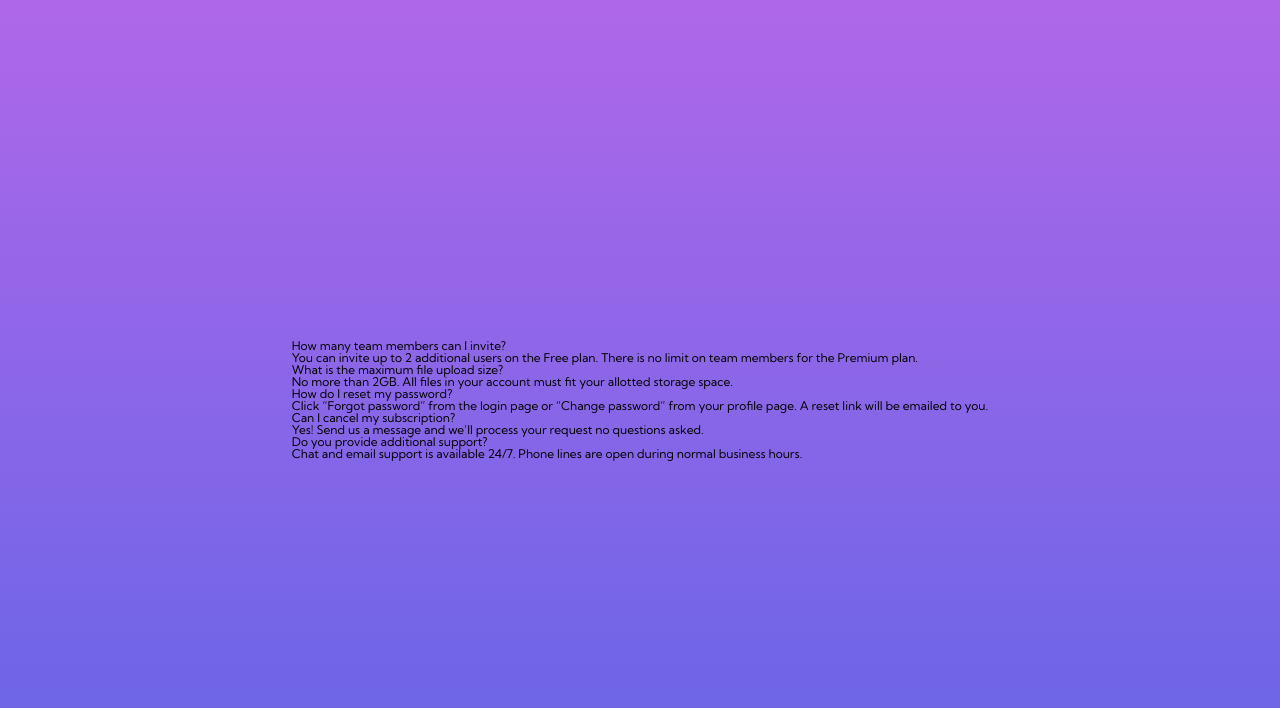
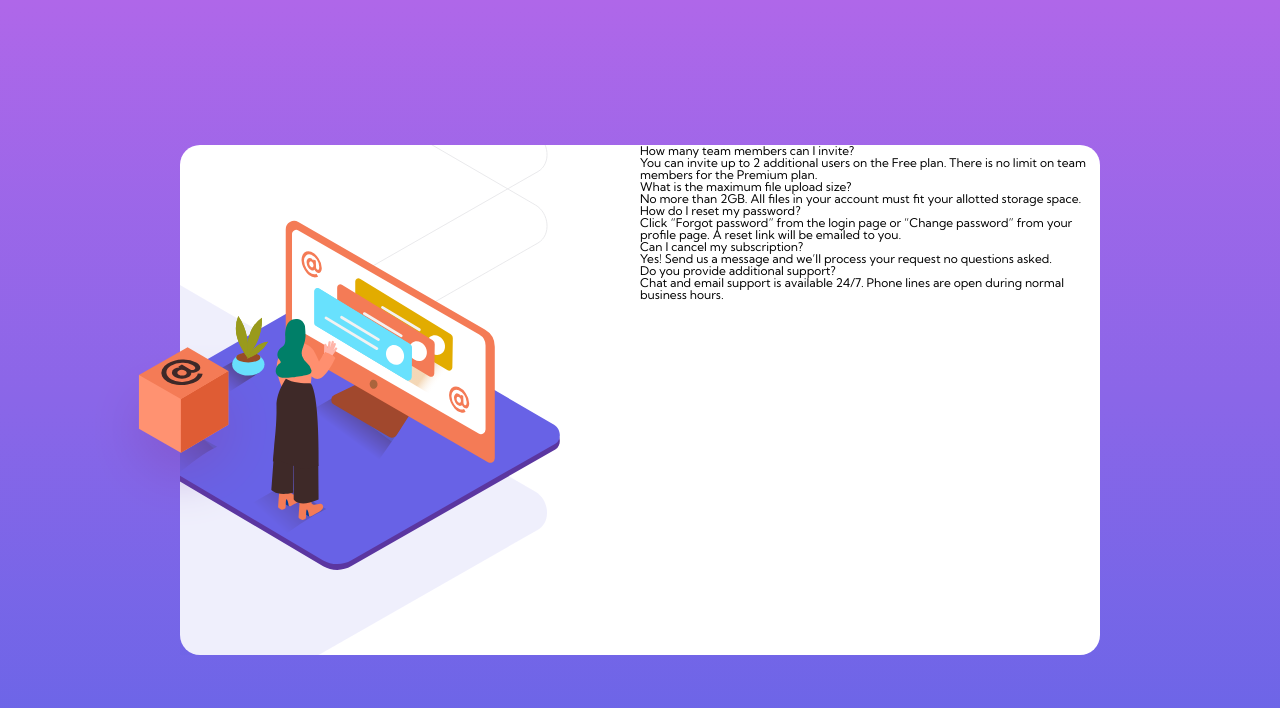
Before and after one commit to Zachcos/FaMentor-FAQAccordionCard, a plain HTML site: page index.html in a window 1280 px wide. Drawn offline with Linux system fonts and the light colour scheme.

Commit message:
Illustration styling

```diff
--- a/css/main.scss
+++ b/css/main.scss
@@ -31,3 +31,35 @@ html {
   justify-content: center;
   width: 100vw;
 }
+
+.card {
+  background: white;
+  border-radius: 20px;
+  display: flex;
+  height: 510px;
+  width: 920px;
+  position: relative;
+}
+
+.illustration__box {
+  background: url("/images/illustration-box-desktop.svg") no-repeat;
+  height: 180px;
+  left: -92px;
+  position: absolute;
+  top: 200px;
+  width: 200px;
+}
+
+.illustration {
+  background: url("/images/illustration-woman-online-desktop.svg"),
+    url("/images/bg-pattern-desktop.svg");
+  background-size: 100%, 200%;
+  background-position: -80px 75px, 120% -275px;
+  background-repeat: no-repeat;
+  background-origin: top left, content-box;
+  width: 50%;
+}
+
+.acc {
+  width: 50%;
+}
--- a/index.html
+++ b/index.html
@@ -14,7 +14,8 @@
   <body>
     <div class="full_wrap">
       <div class="card">
-        <div class="illustration" />
+        <div class="illustration__box"></div>
+        <div class="illustration"></div>
         <div class="acc">
           <div class="acc__title"></div>
           <div class="acc_item">
```
Also changed, not shown: css/main.css, 1 other file.
